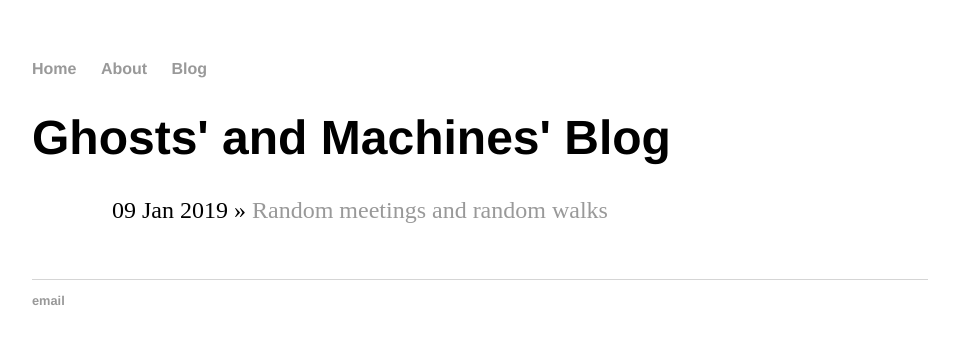
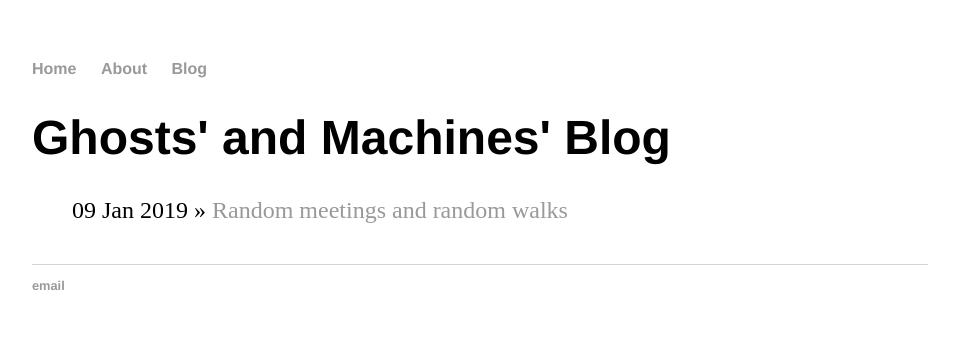
Before and after one commit to ghostsandmachines/ghostsandmachines.github.io, a Jekyll site: the page built from blog/index.html, in a window 1280 px wide. Shown: the top 344 px of the page, without its empty margins (160-1119 px from the left). Built offline with Jekyll 4.4.1, drawn with Linux system fonts in a browser that asks for light colours.

Commit message:
Update main.css

```diff
--- a/css/main.css
+++ b/css/main.css
@@ -34,18 +34,10 @@ footer {
 }
 
 ul.posts {
-    margin: 20px 45px 55px 40px;
+    margin: 20px auto 40px;
     font-size: 1.5em;
 }
 
 ul.posts li {
     list-style: none;
 }
-
-<style type="text/css">
-.center
-{
-text-align:center;
-display:block;
-}
-</style>
```
